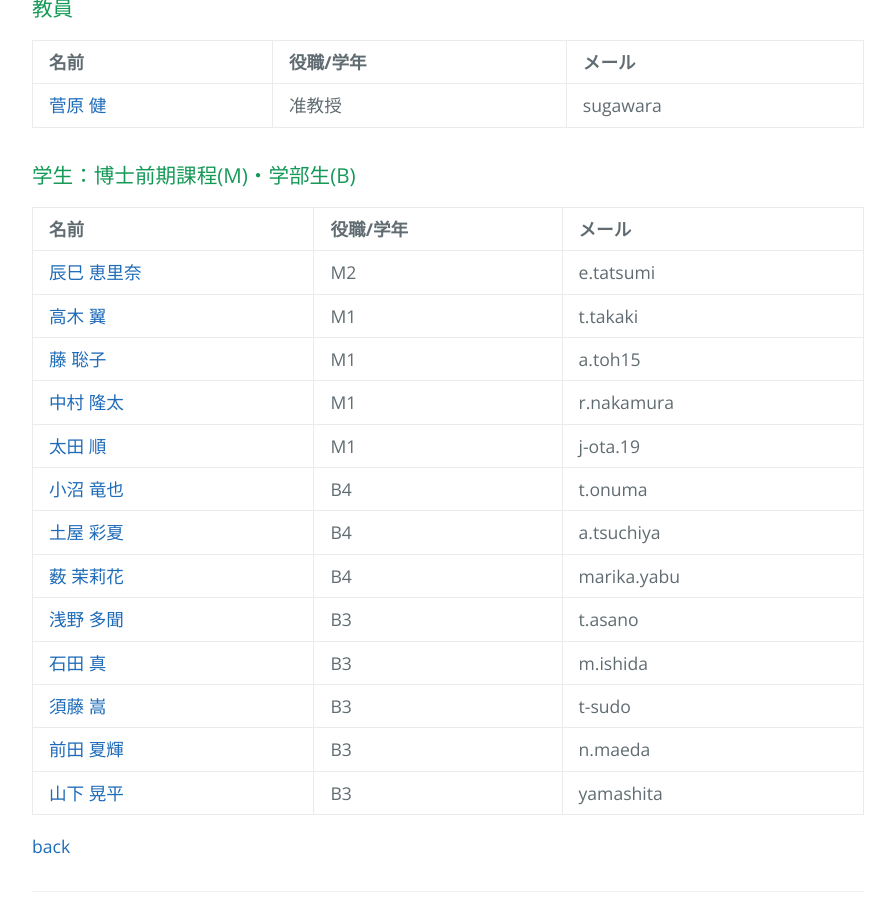
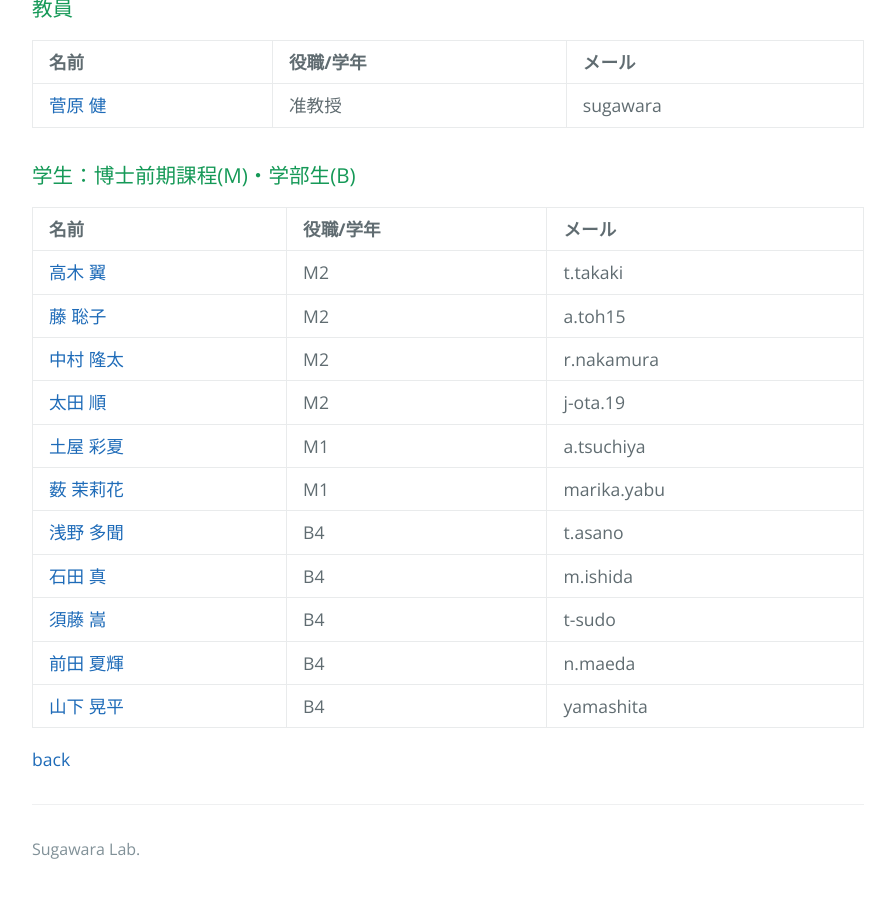
Before and after one commit to sugawara-bbbb/weblab, a Jekyll site: the page built from member.md, in a window 1280 px wide and 900 px high, scrolled down 967 px. Shown: the whole window, without its empty margins (192-1087 px from the left). Built offline with Jekyll 4.4.1, drawn with Linux system fonts in a browser that asks for light colours; our own code applies the rules of GitHub Pages for plain Markdown files.

Commit message:
年度の変更にかかるメンバー更新．

```diff
--- a/member.md
+++ b/member.md
@@ -16,21 +16,16 @@ layout: default
 
 |名前                          | 役職/学年  | メール  |
 |:-----------------------------|:-----------|:---------|
-|[辰巳 恵里奈](member/tatsumi) | M2    | e.tatsumi |
-|[高木 翼](member/takaki)      | M1    | t.takaki |
-|[藤 聡子](member/toh)         | M1    | a.toh15 |
-|[中村 隆太](member/nakamura)   | M1    | r.nakamura |
-|[太田 順](member/ota)         | M1     | j-ota.19   |
-|[小沼 竜也](member/onuma)      | B4   | t.onuma |
-|[土屋 彩夏](member/tsuchiya)   | B4    | a.tsuchiya |
-|[薮 茉莉花](member/yabu)        | B4    | marika.yabu |
-|[浅野 多聞](member/asano)       | B3    | t.asano |
-|[石田 真](member/ishida)      | B3    | m.ishida |
-|[須藤 嵩](member/sudo)        | B3    | t-sudo |
-|[前田 夏輝](member/maeda)       | B3    | n.maeda |
-|[山下 晃平](member/yamashita)   | B3    | yamashita |
-
-<!-- |[西山 優太](./nishiyama.html) | B4    | y.nishiyama | -->
-
+|[高木 翼](member/takaki)      | M2    | t.takaki |
+|[藤 聡子](member/toh)         | M2    | a.toh15 |
+|[中村 隆太](member/nakamura)   | M2    | r.nakamura |
+|[太田 順](member/ota)         | M2     | j-ota.19   |
+|[土屋 彩夏](member/tsuchiya)   | M1    | a.tsuchiya |
+|[薮 茉莉花](member/yabu)        | M1    | marika.yabu |
+|[浅野 多聞](member/asano)       | B4    | t.asano |
+|[石田 真](member/ishida)      | B4    | m.ishida |
+|[須藤 嵩](member/sudo)        | B4    | t-sudo |
+|[前田 夏輝](member/maeda)       | B4    | n.maeda |
+|[山下 晃平](member/yamashita)   | B4    | yamashita |
 
 [back](./)
```
